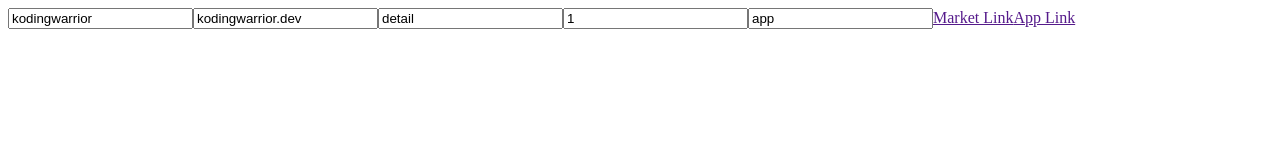
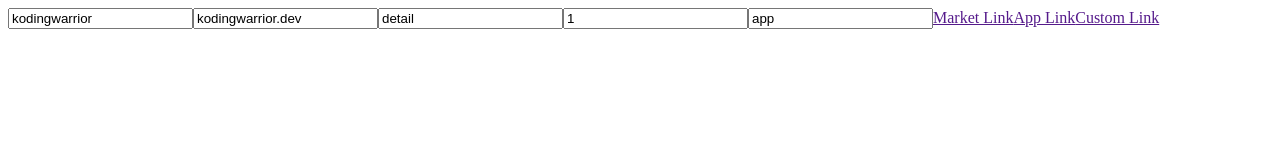
Before and after one commit to malkoG/app-link-test, a Next.js app: page / in a window 1280 px wide. Shown: the top 160 px of the page. Built offline with nearby package versions, Linux system fonts and the light colour scheme.

Commit message:
Custom Link 하이퍼링크 추가

```diff
--- a/pages/index.js
+++ b/pages/index.js
@@ -50,6 +50,7 @@
 
         <a href={marketLink}>Market Link</a>
         <a href={appLink}>App Link</a>
+        <a href={customLink}>Custom Link</a>
       </main>
 
       <style jsx>{`
```
